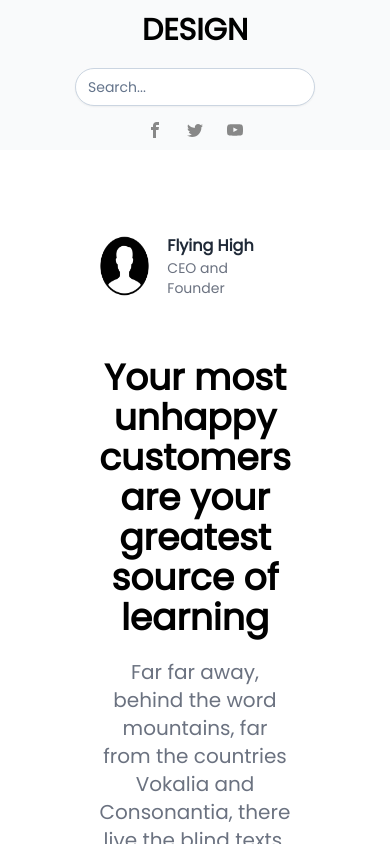
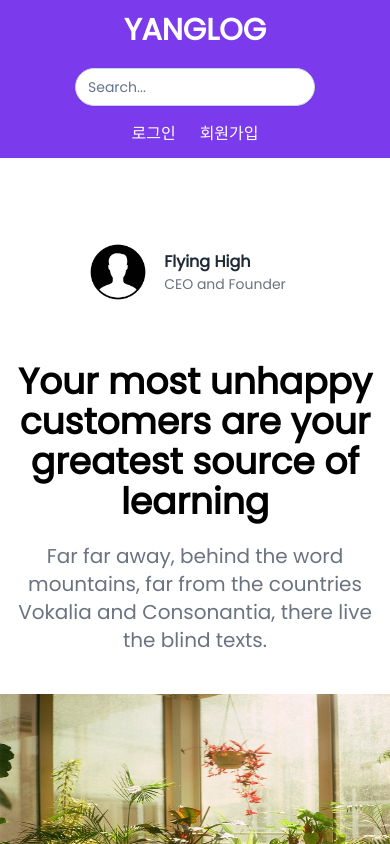
Before and after one commit to yanggwangseong/yanglog-client, a Next.js app: page /posts/1 in a window 390 px wide. Shown: the top 844 px of the page. Built offline with nearby package versions, Linux system fonts and the light colour scheme.

Commit message:
feat : 프론트 디자인 변경

```diff
--- a/components/_child/newslatter.tsx
+++ b/components/_child/newslatter.tsx
@@ -3,15 +3,15 @@ import Link from "next/link";
 
 const newslatter = () => {
     return(
-        <section className="bg-gray-50 mt-20">
+        <section className="bg-violet-600 mt-20">
             <div className="container mx-auto md:px-20 py-16 text-center">
-                <h1 className=" font-bold text-3xl">Subscribe Newslatter</h1>
+                <h1 className=" font-bold text-3xl text-white">Subscribe Newslatter</h1>
 
                 <div className=" py-4">
                     <input type="text" className="shadow border rounded w-9/12 py-3 px-3 text-gray-700
                     focus:outline-none focus:shadow-outline" placeholder="Enter Your Email"/>
                 </div>
-                <button className="bg-orange-400 px-20 py-3 rounded-full text-gray-50 text-xl">
+                <button className="bg-green-500 px-20 py-3 rounded-full text-white text-xl">
                     Subscribe
                 </button>
             </div>
--- a/components/footer/footer.tsx
+++ b/components/footer/footer.tsx
@@ -4,28 +4,28 @@ import Newslatter from "../_child/newslatter";
 const footer = () => {
 
     const bg = {
-        backgroundImage : "url('/images/footer.png')",
-        backgroundRepeat: "no-repeat",
-        backgroundPosition: "bottom left",
+        // backgroundImage : "url('/images/footer.png')",
+        // backgroundRepeat: "no-repeat",
+        // backgroundPosition: "bottom left",
     }
     return (
-        <footer className="bg-gray-50" style={bg}>
+        <footer className="bg-violet-600" style={bg}>
             <Newslatter></Newslatter>
             <div className="container mx-auto flex justify-center py-12">
                 <div className="py-5">
                     <div className="flex gap-6 justify-center">
                         <Link href={"/"}>
-                            <a><ImFacebook color="#888888"/></a>
+                            <a><ImFacebook color="#ffffff"/></a>
                         </Link>
                         <Link href={"/"}>
-                            <a><ImTwitter color="#888888"/></a>
+                            <a><ImTwitter color="#ffffff"/></a>
                         </Link>
                         <Link href={"/"}>
-                            <a><ImYoutube color="#888888"/></a>
+                            <a><ImYoutube color="#ffffff"/></a>
                         </Link>
                     </div>
-                    <p className="py-5 text-gray-400">Copyright ©2022 All rights reserved | This template is made with  by Daily Tuition</p>
-                    <p className="text-gray-400 text-center">Terms & Condition</p>
+                    <p className="py-5 text-white">Copyright ©2022 All rights reserved | This template is made with  by Daily Tuition</p>
+                    <p className="text-white text-center">Terms & Condition</p>
                 </div>
             </div>
         </footer>
--- a/components/header/header.tsx
+++ b/components/header/header.tsx
@@ -3,26 +3,32 @@ import Link from 'next/link';
 
 const header = () => {
     return (
-        <header className="bg-gray-50">
+        <header className="bg-violet-600">
             <div className="xl:container xl:mx-auto flex flex-col items-center sm:flex-row sm:justify-between text-center py-3">
                 <div className="md:flex-none w-96 order-2 sm:order-1 flex justify-center py-4 sm:py-0">
                     <input type="text" className="input-text" placeholder="Search..."/>
                 </div>
                 <div className="shrink w-80 sm:order-2">
                     <Link href={"/"}>
-                        <a className="font-bold uppercase text-3xl">Design</a>
+                        <a className="font-bold uppercase text-3xl text-white">YangLog</a>
                     </Link>
                 </div>
                 <div className="w-96 order-3 flex justify-center">
                     <div className="flex gap-6">
-                        <Link href={"/"}>
-                            <a><ImFacebook color="#888888"/></a>
+                        {/* <Link href={"/"}>
+                            <a><ImFacebook color="#ffffff"/></a>
                         </Link>
                         <Link href={"/"}>
-                            <a><ImTwitter color="#888888"/></a>
+                            <a><ImTwitter color="#ffffff"/></a>
                         </Link>
                         <Link href={"/"}>
-                            <a><ImYoutube color="#888888"/></a>
+                            <a><ImYoutube color="#ffffff"/></a>
+                        </Link> */}
+                        <Link href={"/login"}>
+                            <a className="text-white">로그인</a>
+                        </Link>
+                        <Link href={"/signup"}>
+                            <a className="text-white">회원가입</a>
                         </Link>
                     </div>
                 </div>
--- /dev/null
+++ b/pages/login/index.tsx
@@ -0,0 +1,11 @@
+import type { NextPage } from 'next'
+
+const Login: NextPage = () => {
+    return (
+        <h1 className="text-3xl font-bold underline">
+          login page
+        </h1>
+    );
+}
+
+export default Login;
--- a/pages/posts/[postId].tsx
+++ b/pages/posts/[postId].tsx
@@ -27,7 +27,7 @@ const page = ({ posts }: {posts:PostsProps}) => {
 
     return (
         <Format>
-          <section className=" container mx-auto md:px-2 py-16 w-1/2">
+          <section className=" container mx-auto md:px-2 py-16 lg:w-1/2">
             <div className=" flex justify-center ">
                 { author ? <Author author={author}></Author> : null }
             </div>
```
